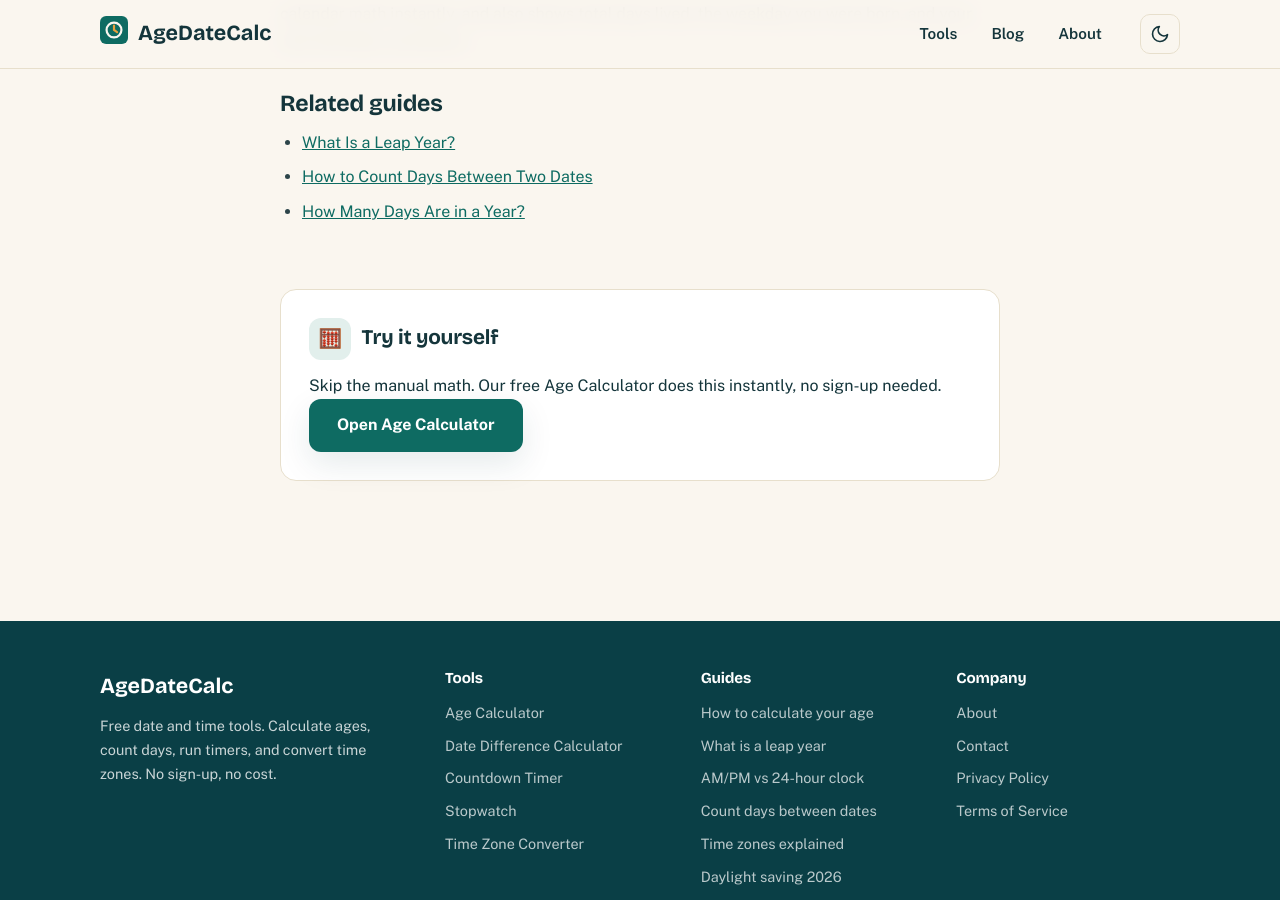
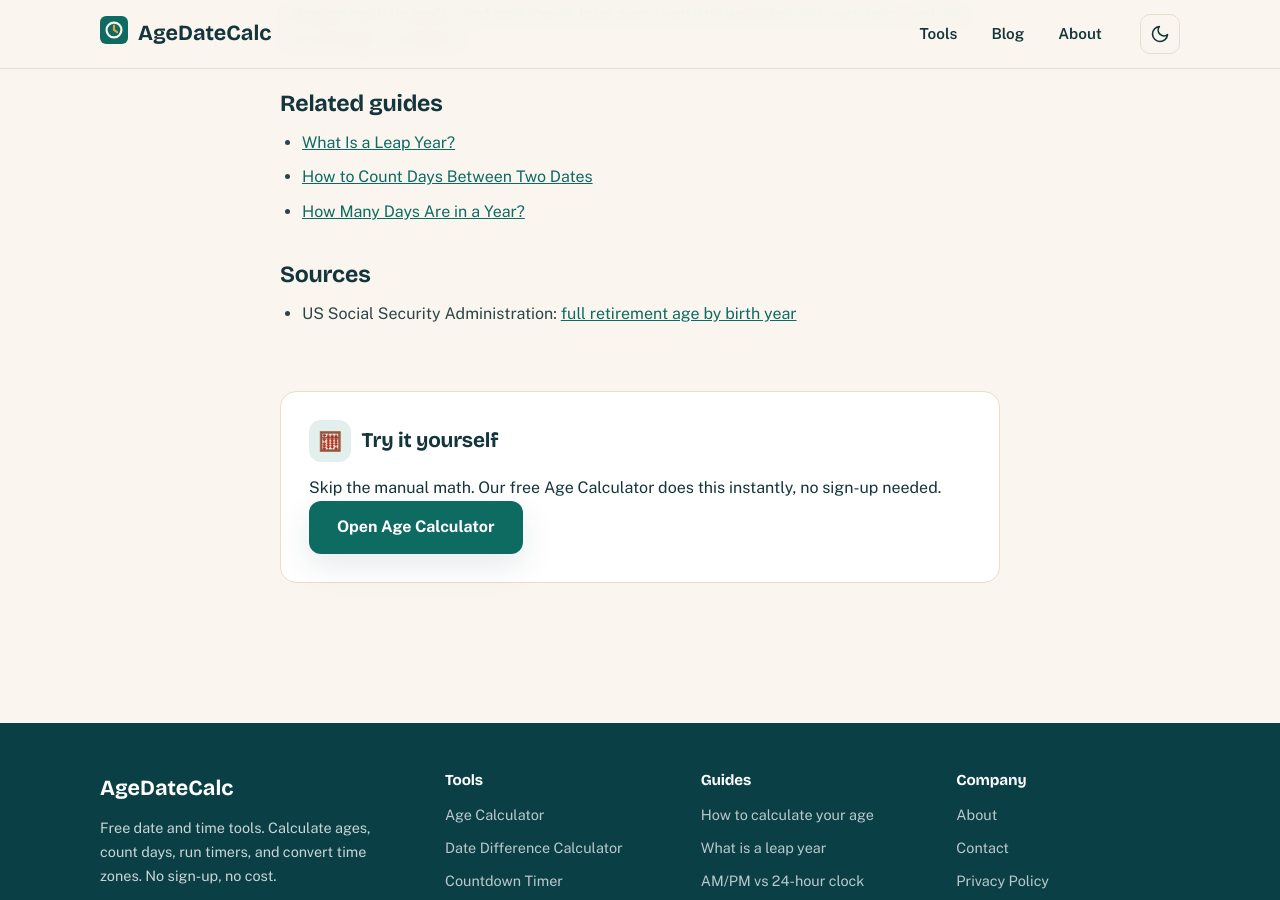
Before and after one commit to zaidmeo09-dhangal/agedatecalc, a Jekyll site: the page built from _posts/2026-10-20-how-to-calculate-age.md, in a window 1280 px wide and 900 px high, scrolled down 2833 px. Built offline with Jekyll 4.4.1, drawn with Linux system fonts in a browser that asks for light colours.

Commit message:
2026 SEO upgrade: Organization+Article+Breadcrumb schema, about page owner identity, post authority sources, meta fix

```diff
--- a/_posts/2026-10-20-how-to-calculate-age.md
+++ b/_posts/2026-10-20-how-to-calculate-age.md
@@ -90,4 +90,8 @@ Doing this by hand is good practice once, but tedious every time. Our [Age Calcu
 - [How to Count Days Between Two Dates]({{ '/how-to-count-days-between-dates/' | relative_url }})
 - [How Many Days Are in a Year?]({{ '/how-many-days-in-a-year/' | relative_url }})
 
+## Sources
+
+- US Social Security Administration: [full retirement age by birth year](https://www.ssa.gov/benefits/retirement/planner/ageincrease.html)
+
 </div>
```
